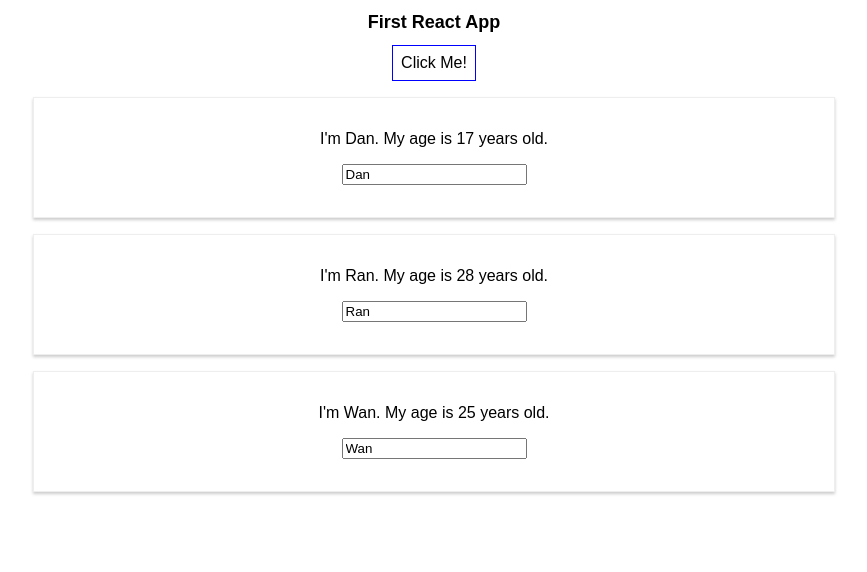
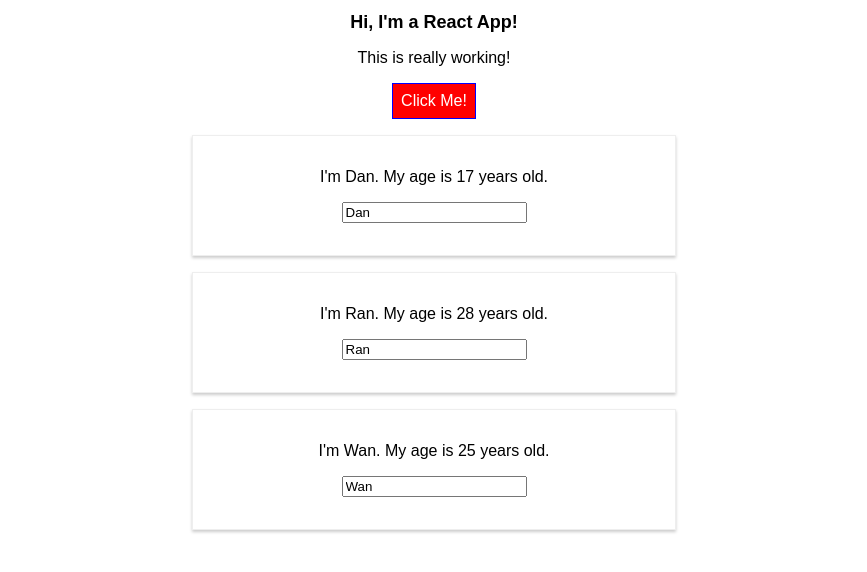
Before and after one commit to ketanmalik/React, a React (Create React App) app in the folder test-react/: page / in a window 1280 px wide. Both pictures are taken after a click on the button "Click Me!". Shown: the top 572 px of the page, without its empty margins (206-1073 px from the left). Built offline with nearby package versions, Linux system fonts and the light colour scheme.

Commit message:
Package-Change

```diff
--- a/test-react/src/App.css
+++ b/test-react/src/App.css
@@ -1,3 +1,11 @@
+.red {
+  color: red;
+}
+
+.bold {
+  font-weight: bold;
+}
+
 .App {
   text-align: center;
 }
@@ -23,6 +31,10 @@
 }
 
 @keyframes App-logo-spin {
-  from { transform: rotate(0deg); }
-  to { transform: rotate(360deg); }
+  from {
+    transform: rotate(0deg);
+  }
+  to {
+    transform: rotate(360deg);
+  }
 }
--- a/test-react/src/App.js
+++ b/test-react/src/App.js
@@ -1,9 +1,21 @@
 import React, { Component } from "react";
+import styled from "styled-components";
 import Person from "./Person/Person";
-import logo from "./logo.svg";
 import "./App.css";
 import person from "./Person/Person";
 
+const StyledButton = styled.button`
+  background-color: ${props => (props.alt ? "red" : "green")};
+  color: white;
+  font: inherit;
+  border: 1px solid blue;
+  padding: 8px;
+
+  &:hover {
+    background-color: ${props => (props.alt ? "salmon" : "lightgreen")};
+    color: black;
+  }
+`;
 class App extends Component {
   state = {
     persons: [
@@ -67,12 +79,17 @@
   };
 
   render() {
-    const style = {
-      backgroundColor: "white",
-      font: "inherit",
-      border: "1px solid blue",
-      padding: "8px"
-    };
+    // const style = {
+    //   backgroundColor: "green",
+    //   color: "white",
+    //   font: "inherit",
+    //   border: "1px solid blue",
+    //   padding: "8px",
+    //   ":hover": {
+    //     backgroundColor: "lightgreen",
+    //     color: "black"
+    //   }
+    // };
 
     let persons = null;
     if (this.state.showPersons) {
@@ -91,13 +108,27 @@
           })}
         </div>
       );
+      // style.backgroundColor = "red";
+      // style[":hover"] = {
+      //   backgroundColor: "salmon",
+      //   color: "black"
+      // };
     }
+
+    const classes = [];
+    if (this.state.persons.length <= 2) classes.push("red");
+    if (this.state.persons.length <= 1) classes.push("bold");
+
     return (
       <div className="App">
-        <h1 className="App-intro">First React App</h1>
-        <button style={style} onClick={this.togglePersonsHandler}>
+        <h1 className="App-intro">Hi, I'm a React App!</h1>
+        <p className={classes.join(" ")}>This is really working!</p>
+        <StyledButton
+          alt={this.state.showPersons}
+          onClick={this.togglePersonsHandler}
+        >
           Click Me!
-        </button>
+        </StyledButton>
         {persons}
       </div>
     );
--- a/test-react/src/Person/Person.js
+++ b/test-react/src/Person/Person.js
@@ -1,15 +1,35 @@
 import React from "react";
-import "./Person.css";
+import styled from "styled-components";
+// import "./Person.css";
 
 const person = props => {
+  const StyledDiv = styled.div`
+    width: 60%;
+    margin: 16px auto;
+    border: 1px solid #eee;
+    box-shadow: 0 2px 3px #ccc;
+    padding: 16px;
+    text-align: center;
+
+    @media (min-width: 500px) {
+      width: 450px;
+    }
+  `;
+  // const style = {
+  //   "@media (min-width: 500px)": {
+  //     width: "450px"
+  //   }
+  // };
   return (
-    <div className="Person">
+    // <div className="Person" style={style}>
+    <StyledDiv>
       <p onClick={props.click}>
         I'm {props.name}. My age is {props.age} years old.
       </p>
       <input type="text" onChange={props.changed} value={props.name} />
       <p>{props.children}</p>
-    </div>
+    </StyledDiv>
+    // </div>
   );
 };
 
```
Also changed, not shown: 1 other file (tests, documents, lock files or other folders).
